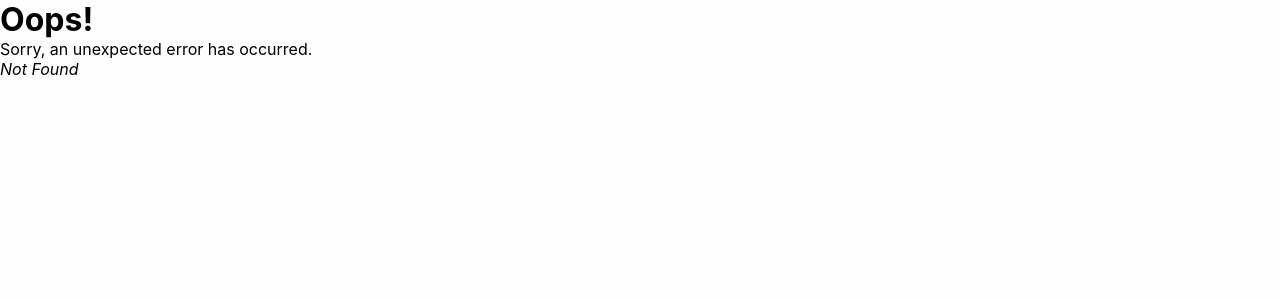
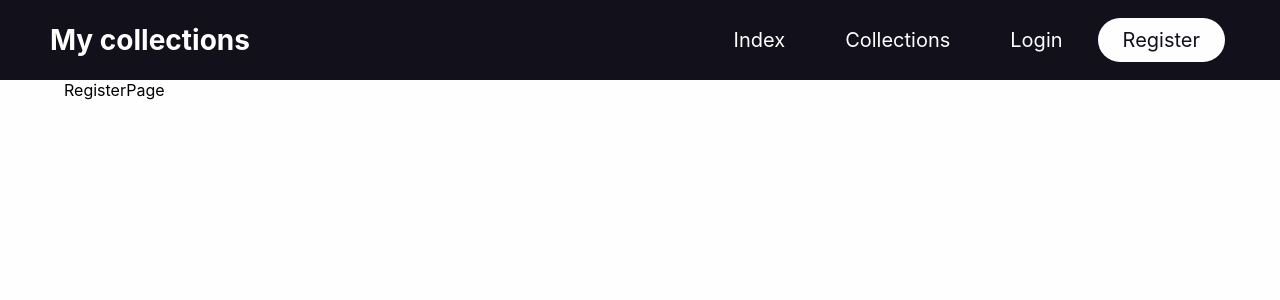
Before and after one commit to cristianS97/colecciones-react-app, a React (Create React App) app in the folder app-colecciones/: page /register in a window 1280 px wide. Before the commit this address had no page. Shown: the top 300 px of the page. Built offline with nearby package versions, Linux system fonts and the light colour scheme.

Commit message:
Se crea page de registro

```diff
--- /dev/null
+++ b/app-colecciones/src/components/login/RegisterPage.jsx
@@ -0,0 +1,8 @@
+// React
+import React from 'react';
+
+export const RegisterPage = () => {
+    return (
+        <div>RegisterPage</div>
+    )
+}
--- a/app-colecciones/src/router/Menu.jsx
+++ b/app-colecciones/src/router/Menu.jsx
@@ -32,6 +32,9 @@ export const Menu = () => {
                     <li>
                         <NavLink onClick={handleLinkClick} className={({ isActive }) => isActive ? 'active' : ''} to="/login">Login</NavLink>
                     </li>
+                    <li>
+                        <NavLink onClick={handleLinkClick} className={({ isActive }) => isActive ? 'active' : ''} to="/register">Register</NavLink>
+                    </li>
                 </ul>
             </nav>
         </header>
--- a/app-colecciones/src/router/routes.js
+++ b/app-colecciones/src/router/routes.js
@@ -6,6 +6,7 @@ import { ErrorPage } from "./ErrorPage";
 import { Index } from "../components/index/Index";
 import { Colecciones } from "../components/coleccion/Colecciones";
 import { LoginPage } from "../components/login/LoginPage";
+import { RegisterPage } from "../components/login/RegisterPage";
 
 export const router = createBrowserRouter([
     {
@@ -24,6 +25,10 @@ export const router = createBrowserRouter([
             {
                 path: 'login',
                 element: <LoginPage />
+            },
+            {
+                path: 'register',
+                element: <RegisterPage />
             }
         ]
     }
```
